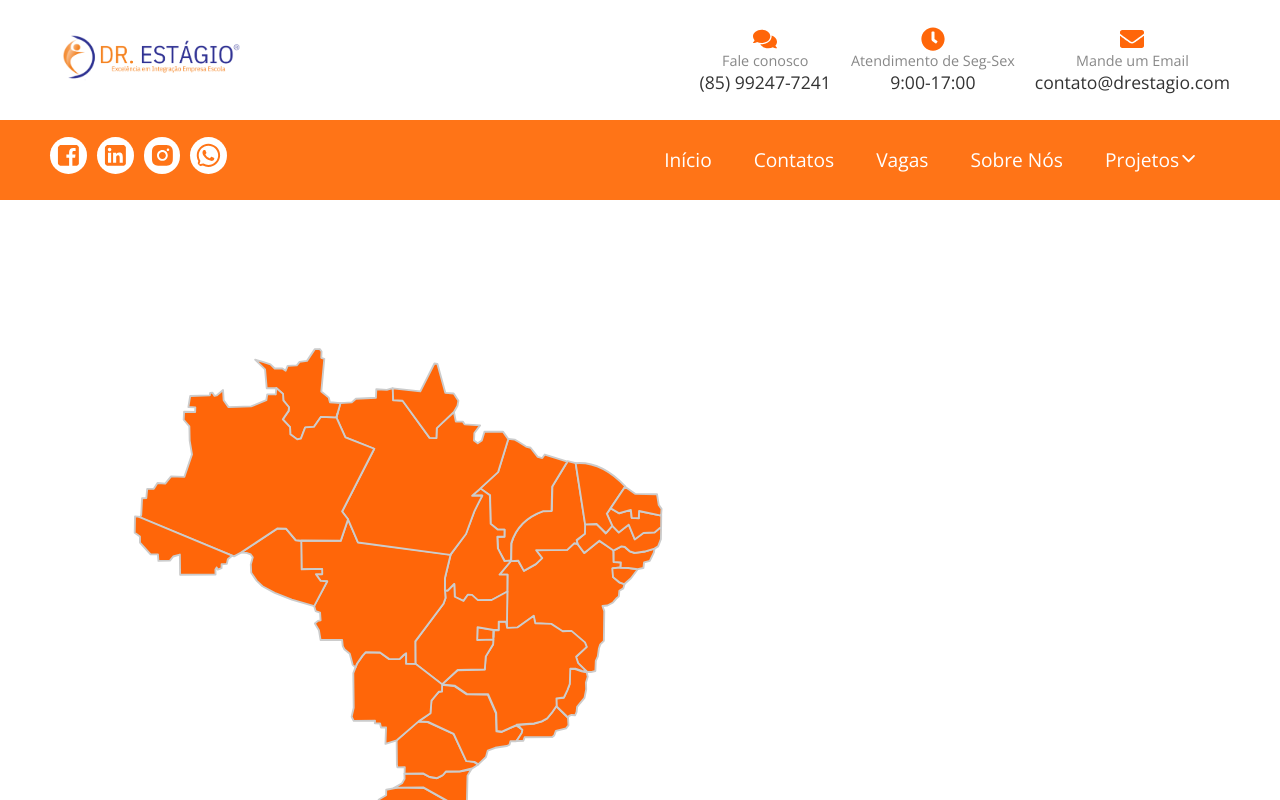
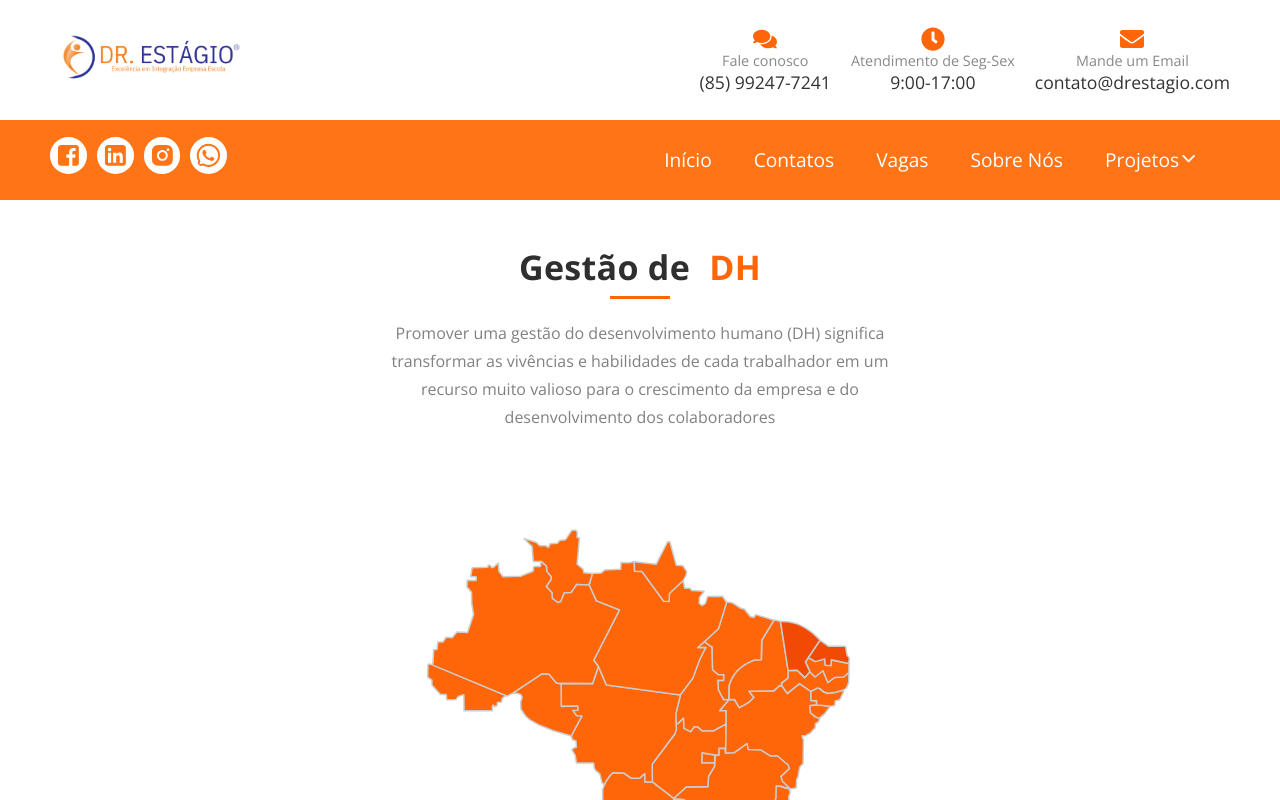
Before and after one commit to GaelBaptista/drestagio, a React (Vite) app: page /projects/mais in a window 1280 px wide. Shown: the top 800 px of the page. Built offline with nearby package versions, Linux system fonts and the light colour scheme.

Commit message:
SVgsAtualiado

```diff
--- a/src/routes/Contact/map/Map.tsx
+++ b/src/routes/Contact/map/Map.tsx
@@ -1,6 +1,7 @@
 import { useState } from "react";
 import './map.css'
-
+import IMG from './asset/ImgCE.png'
+import ImgRN from './asset/ImgRN.png'
 
 export function Map () {
 
@@ -12,59 +13,79 @@
   const renderCityList = () => {
     if (selectedState === 'Ceará') {
       return (
-        <ul>
+
+        <ul >
           <li>Fortaleza</li>
           <li>Pacajus</li>
           <li>Horizonte</li>
           <li>Chorozinho</li>
+          <div className="image-panel">
+            <img src={IMG} alt="Imagem" />
+          </div>
         </ul>
+
+
       );
     } else if (selectedState === 'Rio Grande do Norte') {
       return (
-        <ul>
+
+        <ul >
           <li>Natal</li>
           <li>Mossoró</li>
           <li>Parnamirim</li>
           <li>Ceará-Mirim</li>
+          <div className="image-panel">
+            <img src={ImgRN} alt="Imagem" />
+          </div>
         </ul>
+
       );
     }
     return null;
   };
 
   return (
+    <section className="sectionMapSVG">
+      <div className="section-head ">
+          <h4><span>Gestão de </span> DH</h4>
+          <p className='gestaodh'>Promover uma gestão do desenvolvimento humano (DH) significa transformar as vivências e habilidades de
+            cada trabalhador em um recurso muito valioso para o crescimento da empresa e do desenvolvimento dos colaboradores
+
+          </p>
+        </div>
     <div className="map-container">
       {/* SVG do mapa com componentes React */}
-      <svg viewBox="0 0 640 480" xmlns="http://www.w3.org/2000/svg" width="800" height="800">
+      <svg viewBox="0 0 640 480" xmlns="http://www.w3.org/2000/svg" >
       <g className="map-region" fill="#FF6609" fill-rule="evenodd" stroke="#ccc" stroke-linejoin="round" stroke-width="1.5">
-        <path d="m328.17 460.37l-5.3472 0.7334 0.9757-4.1273 2.3378-1.4942-1.1699-8.12-2.5341-0.5198-2.7289-5.0019-0.3904-4.6122-4.0931-1.689-6.4316-0.13-6.2367-3.6378-1.3648-3.443-5.6521-3.443-8.965-1.2993 10.133-11.238 0.7788-5.0019 5.6507-7.7302 5.7488-3.4266 0.0973-4.401 10.231-1.8676 19.975 0.471 22.898 12.943 1.4615 10.799-4.3848 10.215-3.6783 2.846-3.2886 5.7692-2.3142 4.7948-11.297 6.6552-2.1376 4.1219-1.5529 6.6552-3.9447 1.5176-2.7754 3.6613z"/>
-  <path d="m367.01 412.47l-3.2459 1.1723-1.486-10.511-23.702-13.239-20.389 0.2071-3.2398 0.4019 6.6989-3.8854 2.0219-3.4956-0.1218-4.0802 15.079-0.1827 5.5296 2.9353 5.3347 0.7917 3.9706-1.9366 2.9963-3.1059 11.376-0.3775 9.2323-1.7417-3.0449 5.079-0.5176 23.388-4.6101 4.2903-1.8818 4.2903z"/>
-  <path d="m377.65 374.77l1.9988-1.2062 2.7799-1.7346-3.4692-2.4698-6.0424-0.8156-10.086-21.401-20.746-9.4542-7.8804-0.448-16.887 14.991 0.2068 19.586 0.3905 2.1252 5.9046-0.2642-0.1609 5.2498 15.094-0.0804 4.4341 2.4928 6.456 1.2062 4.6984-2.5215 2.4928-2.8891 10.867-0.0804 9.9481-2.286z"/>
-  <path d="m379.53 369.49l3.0901 1.9701 6.1687-5.8184 1.39-5.0832 5.985-2.3262 9.1096-1.4072 2.309-1.0396 0.8386-2.8776 4.5146 0.0632 4.6984-6.5536 0.471-2.6938-5.043-3.429-6.881 3.004-4.8592 2.2688-4.124-0.4882-0.448-14.457-6.5134-15.008-16.806-0.1206-10.006-6.7374-10.189-0.8558 0.2872 5.2096-2.4698 0.2469-5.962 7.0476-0.8156 10.172-9.4542 6.4962 7.6392 0.4308 20.505 9.6208 10.029 21.752 6.5363 0.6146z"/>
-  <path d="m413.31 352.9l4.1664-6.6563 0.4114-2.4475-4.735-3.7341 4.8226-0.4258 9.0499-0.6096 6.1092-1.7123 4.455-2.4476 3.7198-4.4693 3.7198-5.3883 9.4175 9.3156 0.3332 5.8701-1.907 2.5502-8.1561 1.9988-1.3556 3.653-1.5393 1.2636-22.125 0.1608-0.9879 2.734-5.3991 0.3446z"/>
-  <path d="m454.41 334.01l0.8977-1.2967 1.9202-0.7481 2.9175 0.2494 1.1221-2.7431 0.4239-3.94 2.0947-2.6931 3.7903-4.5883 1.3965-6.8825-0.1994-5.2866 1.3964-4.688-0.798-3.4911-3.9898-0.8977-5.2866-1.7954h-4.0896l-0.399 12.169-1.8952 4.9874-2.7928 5.885-5.9847 0.6982 0.1994 5.8851 9.2764 9.1766z"/>
-  <path d="m472.66 297.64l-3.3086-0.2545-7.0147-6.633-1.6702-5.106 8.51-7.9056-1.4157-3.5789-10.832-9.1781-7.0148 0.2386-9.0508-5.8695-12.868-0.5249-1.1612-5.8695-12.868 9.1463-8.5418 0.4931 0.6204-42.773-6.5058-0.0159 9.2735-11.214 5.7104-0.0159 4.7998 8.0129 9.381-5.2213 4.7998-4.9668-5.0309-6.4427 25.255-0.08 5.6583-5.1701 2.6042 0.429 5.4038 7.3006 12.021-9.7512 11.257 7.3006 0.2938 9.5658 5.6383 0.4036-0.2153 3.9666-6.0689 0.6581 0.0392 6.7662 4.8748 4.4756 4.3658 1.4216-0.9177 3.4545-3.2082 1.9274-0.4087 4.4725-2.1902 1.9274-2.4447 2.9455-4.4807 2.4364-3.9717 0.4004 1.4441 4.1221-0.3373 23.719-2.8825 2.8496-1.101 3.3586-0.8463 6.1582-1.61 3.6131-0.3374 8.1942-3.6459 0.8135z"/>
-  <path d="m398.87 257.48l6.1843-0.0702 0.5919 4.9291 8.5599-0.4774 12.857-9.1738 1.1595 5.8999 12.857 0.5115 9.0715 5.8658 7.0253-0.2387 10.811 9.1738 1.4323 3.5809-8.5258 7.912 1.6711 5.1155 7.0253 6.8718-3.9901-0.6309-5.286-1.8075h-4.0924l-0.3751 12.175-1.9098 4.9791-2.7965 5.8999-5.968 0.6821 0.1535 5.9851-3.8026 5.4736-3.7172 4.4676-4.4335 2.4554-6.1045 1.7051-9.0715 0.6139-4.8086 0.4092 2.8306 2.2508-2.9329-2.0121-6.8889 3.0011-4.8427 2.2849-4.1265-0.4774-0.4434-14.46-6.5137-15.006-16.813-0.1364-9.9923-6.7525-10.197-0.8526 12.564-11.435 21.73-0.5543 0.7723-10.386 5.9219-9.6617 0.4138-11.456 3.9822 0.0424 0.0173-6.6979z"/>
-  <path d="m504.77 222.65l-5.4451 4.7099-3.7909-1.5393-5.0775-4.1125-0.6662-7.0533 6.6857-0.6203 5.7667 0.2987 7.7885 1.2177-5.2613 7.0993z"/>
-  <path d="m502.61 214.39l7.5575 0.9727 4.5649-0.9291 0.5251-4.4841 4.5649-1.2523 3.2722-6.7463 0.5251-3.0298-8.5238 2.6258-8.039 0.8483-3.3883-1.2877-2.5804-2.2572-1.934-1.934-2.2572 0.1666-3.2267 1.9441-2.742 1.2978 0.0051 9.2156 5.7774 0.3238-0.2013 4.202 6.1006 0.3238z"/>
-  <path d="m523.58 198.88l2.9086-1.7775 2.2433-5.8488 0.1427-9.8885-5.1898 4.3313-8.9064 0.4532-6.9672 5.1393-4.8666-11.828-7.9368 6.2704-5.1897-5.364-5.3224 6.3726-7.0998-7.524-9.5237 0.2323-0.1515 7.6654-6.2919 5.4031 0.6565 2.6561 5.3425 7.1806 12.129-9.7862 11.16 7.827 6.4736-3.3227 2.7571 0.5555 4.0498 3.4641 3.8882 1.2018 7.7663-1.0604 7.928-2.3531z"/>
-  <path d="m511.01 174.54l0.0865-5.6258 17.893 3.6437-0.1138 9.0965-5.1899 4.3313-8.9062 0.4532-6.9673 5.1393-4.8666-11.828-7.9368 6.2704-5.1898-5.364-4.429-9.7208 3.2702-4.319 6.3588 3.9772 9.789-2.9031 0.5829 6.6362 5.6189 0.2124z"/>
-  <path d="m414.65 208.59l-5.6642 0.262 0.1953-14.283c3.7538-13.331 13.106-21.454 25.713-25.932l6.5746-0.1546 0.4557-19.423 12.238-20.147 6.3794 1.5948 7.5511 48.464-0.1302 8.1044-6.6398 4.9798 0.7812 3.2873-2.6038-0.8055-5.7285 5.3134-24.866 0.3662 4.8496 6.2756-5.045 4.8436-9.6016 5.3643-4.4582-8.1097z"/>
-  <path d="m392.09 156.26l0.3421 22.946 5.5028 4.3929 5.6971 0.1821-0.1216 5.5392-5.5973 0.2406 0.5249 9.7831 5.4721 9.5537 4.8426-0.3143 0.1953-13.694c3.7538-13.331 13.106-21.454 25.713-25.932l6.5747-0.1546 0.4557-19.423 12.238-20.147-18.108-5.5858-2.0231 2.8024-3.6284-0.9174-5.7192-7.3561-3.6712-0.9273-6.0647-3.8732-2.9347-1.6638-5.1985-0.6461-8.1445 26.419-14.589 13.347 8.2421 5.4298z"/>
-  <path d="m385.78 156.4h-8.0809l6.4905-5.7598 7.694 5.5879 0.6448 22.781 5.8027 4.7282 5.287-0.086-0.043 5.7598-5.7168-0.086 0.446 9.4026 5.2601 10.09 5.5046-0.3976-9.4268 11.294 6.2917-0.0537-0.0698 13.701-12.621 6.8236-11.056 0.1008-4.6939-4.1976-3.3185-0.0712-3.4904 4.9149-6.929-3.3379-0.3956-10.215-5.3817 5.4307-2.0331-0.2757 0.03-10.076 4.5004-18.673 12.258-16.79 6.756-18.337 4.005-8.0209 2.2856-4.2383z"/>
-  <path d="m394.62 271.81l0.2054-7.7469-12.862-2.1467-0.3174 10.248 12.974-0.3547z"/>
-  <path d="m356.45 238.37l-0.4219-5.9995 2.0462 0.2728 5.3883-5.4224 0.3751 10.197 6.9571 3.3421 3.4785-4.9109 3.308 0.0682 4.7063 4.1947 11.05-0.1023 12.584-6.8207-0.3752 27.283-0.4092-3.2398-6.1727 0.0682-0.0341 6.7184-3.956-0.0682-0.2046 5.6612 0.1364-5.7294-12.857-2.1485-0.3069 10.265 12.925-0.341-0.1364 3.7514-5.8999 9.6853-0.7844 10.368-21.724 0.5457-12.55 11.459-21.216-16.405-0.1062-17.917 22.548-30.138 1.6508-4.6362z"/>
-  <path d="m353.68 307.5l-0.0682 5.6271-2.4554 0.2387-5.9681 7.0595-0.8185 10.163-9.4467 6.5137-17.495 15.142-9.062 2.8398 0.4731-13.038-4.0559-0.0554-0.7347-3.2256-4.2069-0.0554 0.1612-2.0764-17.049 0.0371-1.6504-3.2841 1.6708-7.2092-0.3373-27.684 3.0544-7.7334 4.413-6.2238 2.6014-2.7516 11.358 0.2678 7.403 5.2806 8.1578-0.0031 3.6289-3.4754 1.6998-1.2085 0.0391 8.3023 7.4757 0.1494 21.212 16.404z"/>
-  <path d="m252.52 248.83l-1.3106-4.1771 10.468-19.484-5.2671-0.3438-3.8254-5.306 5.074-0.1601-0.0951-4.1363-16.398 0.0387-0.2939-22.824 31.715 0.2375 5.8693-17.258 7.8573 18.329 74.146 10.007-4.5016 18.689-0.0341 10.06h0.068146l0.4092 5.8658-1.6369 4.604-22.542 30.148 0.1023 17.938 0.0341 0.0341-7.4004-0.1705-0.0341-8.2871-1.7051 1.1936-3.615 3.4786h-8.1848l-7.4005-5.286-11.356-0.2728-2.5919 2.7624-4.3994 6.2409-1.2719 3.1401-2.2548-2.0296-2.3263-8.9349-4.2952-3.5177-1.313-2.5237-0.5177-4.9094-17.218 0.0609-1.3366-7.9192-3.2591-5.3378 2.4676-2.0846 2.1207-0.3665-0.415-6.2798-3.5324-1.2191z"/>
-  <path d="m301.05 71.424l8.4478 0.4331 4.6867-1.3455 0.3272 9.425 7.5076 0.4496 21.612 29.684 5.456 0.1932 0.3272-8.013 13.662-12.885 1.6094 7.8864 5.5721 0.0505 1.4034 2.1795 12.408 0.818-4.5765 6.1302-0.2812 6.0031 2.9896 2.122 3.2408-2.203 2.1357-6.931 14.762-0.1324 4.3046 6.0195-8.1508 26.396-14.596 13.368 0.0682 0.0682-6.2068 5.4906h8.0826l-2.285 4.263-3.9901 8.0143-6.7525 18.314-12.584 16.694-73.868-9.9411-7.8438-18.314-4.8401-6.3362 25.726-50.245-23.079-9.0933-7.2229-15.933 3.2311-11.598 9.1292-0.5711 3.2311-2.8791 16.053-0.8275 0.3038-6.7534z"/>
-  <path d="m314.22 70.734l0.3272 9.425 7.5076 0.4496 21.612 29.684 5.456 0.1931 0.3273-8.0129 13.662-12.885 2.8758-5.042 0.7385-3.9663-3.7927-5.7677-6.6889-0.5545-6.3028-23.145-2.3963-0.2834-11.278 22.307-22.048-2.4015z"/>
-  <path d="m255.88 39.325l-4.0122-0.0197-6.2767 9.3838-5.9566 0.839-2.2019 2.7458-7.3307 0.4107-1.5621 3.8622-2.5831-1.7536-6.1978 0.0083-3.3899-3.3101-6.1978-2.0338-6.0804-1.721 7.9591 7.7238 1.3222 15.126 7.6694-0.1112 5.372 4.7389 0.2668 5.2494 4.5324 5.4424-0.3176 2.8897-4.6571 6.7187 5.8087 6.2082 0.1929 5.6976 5.5534 4.1661 3.0008-0.684 3.3667-8.85 6.9403-0.4262 5.664-8.0842 12.27 0.6281 3.3863-11.679-8.4509-0.6478-0.9848-3.7256-5.9232-4.8939 2.3762-26.208-2.3963-0.7939 0.2088-5.0059-1.3711-1.891z"/>
-  <path d="m233.45 239.68l17.909 5.2323 10.468-19.876-5.2671-0.3438-3.8254-5.306 5.074-0.1601-0.0951-4.1363-16.398 0.431-0.2939-22.824-4.4144-0.4805-7.804-9.2412-7.0032-0.032-29.025 19.187 4.4082 0.1682 3.4187 1.2734 1.6169 2.2745-1.5863 5.6779 0.3445 6.6743 4.4696 6.524 4.5231 4.2381 9.7952 5.3318 13.685 5.3875z"/>
-  <path d="m220.6 75.535l0.4297-5.13 5.3883 4.7063 0.2728 5.2519 4.5016 5.4565-0.3069 2.8988-4.6381 6.7184 5.7976 6.2068 0.2046 5.6953 5.5248 4.1606 3.0011-0.6821 3.3763-8.8669 6.9571-0.4092 5.6612-8.0825 12.277 0.6139 0.8867-3.0693-0.8185 2.967 7.1958 15.926 23.088 9.1056-25.714 50.234 4.7404 6.2068-5.8317 17.154-31.716-0.2387v0.23872l-4.2629-0.4774-7.8097-9.242-6.9912-0.0341-29.056 19.2-5.5467 3.0413-75.419-30.95 1.1977-2.0844 0.6582-13.415 3.4029-0.1262 0.7051-7.4102 5.2913-0.1262 2.9415-4.6178 6.1788 0.508 4.7146-5.8081 10.65 0.3968 6.0635-17.948-1.8563-11.029-0.2377-11.299-4.5541-5.3638 0.3018-6.4429 8.8766 0.2382 0.1227-3.7422-5.5425-0.2351 1.4716-8.868 15.656-0.418 0.2786-2.0367 1.8973-0.1483 1.6275 2.5495 1.6614-0.3684 5.1338-4.2852 0.483 8.1723 3.9036 5.449 18.086-0.5396 12.142-4.9511 0.7411-4.6544 6.8122 0.0036v-1.5e-5z"/>
-  <path d="m110.46 173.27l1.7596 0.6399 73.425 30.674-3.3593 2.8394-0.7998 3.6392-4.1991 0.3149-0.04 3.1943-3.0793 1.1148-0.8398-1.7646-0.9998 1.5947 0.12 4.1541-28.354 0.155-0.2099-16.198-5.3289 1.5584-2.6095 3.3181-9.2105 0.2296-0.4124-5.2092-5.8513-0.0903-8.5013-9.3806-0.0231-4.9015-4.1822-2.9819 0.2284-13.009 2.4679 0.1087z"/>
+        <path className="estado" d="m328.17 460.37l-5.3472 0.7334 0.9757-4.1273 2.3378-1.4942-1.1699-8.12-2.5341-0.5198-2.7289-5.0019-0.3904-4.6122-4.0931-1.689-6.4316-0.13-6.2367-3.6378-1.3648-3.443-5.6521-3.443-8.965-1.2993 10.133-11.238 0.7788-5.0019 5.6507-7.7302 5.7488-3.4266 0.0973-4.401 10.231-1.8676 19.975 0.471 22.898 12.943 1.4615 10.799-4.3848 10.215-3.6783 2.846-3.2886 5.7692-2.3142 4.7948-11.297 6.6552-2.1376 4.1219-1.5529 6.6552-3.9447 1.5176-2.7754 3.6613z"/>
+  <path className="estado" d="m367.01 412.47l-3.2459 1.1723-1.486-10.511-23.702-13.239-20.389 0.2071-3.2398 0.4019 6.6989-3.8854 2.0219-3.4956-0.1218-4.0802 15.079-0.1827 5.5296 2.9353 5.3347 0.7917 3.9706-1.9366 2.9963-3.1059 11.376-0.3775 9.2323-1.7417-3.0449 5.079-0.5176 23.388-4.6101 4.2903-1.8818 4.2903z"/>
+  <path className="estado" d="m377.65 374.77l1.9988-1.2062 2.7799-1.7346-3.4692-2.4698-6.0424-0.8156-10.086-21.401-20.746-9.4542-7.8804-0.448-16.887 14.991 0.2068 19.586 0.3905 2.1252 5.9046-0.2642-0.1609 5.2498 15.094-0.0804 4.4341 2.4928 6.456 1.2062 4.6984-2.5215 2.4928-2.8891 10.867-0.0804 9.9481-2.286z"/>
+  <path className="estado"  d="m379.53 369.49l3.0901 1.9701 6.1687-5.8184 1.39-5.0832 5.985-2.3262 9.1096-1.4072 2.309-1.0396 0.8386-2.8776 4.5146 0.0632 4.6984-6.5536 0.471-2.6938-5.043-3.429-6.881 3.004-4.8592 2.2688-4.124-0.4882-0.448-14.457-6.5134-15.008-16.806-0.1206-10.006-6.7374-10.189-0.8558 0.2872 5.2096-2.4698 0.2469-5.962 7.0476-0.8156 10.172-9.4542 6.4962 7.6392 0.4308 20.505 9.6208 10.029 21.752 6.5363 0.6146z"/>
+  <path className="estado" d="m379.53 369.49l3.0901 1.9701 6.1687-5.8184 1.39-5.0832 5.985-2.3262 9.1096-1.4072 2.309-1.0396 0.8386-2.8776 4.5146 0.0632 4.6984-6.5536 0.471-2.6938-5.043-3.429-6.881 3.004-4.8592 2.2688-4.124-0.4882-0.448-14.457-6.5134-15.008-16.806-0.1206-10.006-6.7374-10.189-0.8558 0.2872 5.2096-2.4698 0.2469-5.962 7.0476-0.8156 10.172-9.4542 6.4962 7.6392 0.4308 20.505 9.6208 10.029 21.752 6.5363 0.6146z"/>
+  <path className="estado"  d="m413.31 352.9l4.1664-6.6563 0.4114-2.4475-4.735-3.7341 4.8226-0.4258 9.0499-0.6096 6.1092-1.7123 4.455-2.4476 3.7198-4.4693 3.7198-5.3883 9.4175 9.3156 0.3332 5.8701-1.907 2.5502-8.1561 1.9988-1.3556 3.653-1.5393 1.2636-22.125 0.1608-0.9879 2.734-5.3991 0.3446z"/>
+  <path  className="estado"      d="m472.66 297.64l-3.3086-0.2545-7.0147-6.633-1.6702-5.106 8.51-7.9056-1.4157-3.5789-10.832-9.1781-7.0148 0.2386-9.0508-5.8695-12.868-0.5249-1.1612-5.8695-12.868 9.1463-8.5418 0.4931 0.6204-42.773-6.5058-0.0159 9.2735-11.214 5.7104-0.0159 4.7998 8.0129 9.381-5.2213 4.7998-4.9668-5.0309-6.4427 25.255-0.08 5.6583-5.1701 2.6042 0.429 5.4038 7.3006 12.021-9.7512 11.257 7.3006 0.2938 9.5658 5.6383 0.4036-0.2153 3.9666-6.0689 0.6581 0.0392 6.7662 4.8748 4.4756 4.3658 1.4216-0.9177 3.4545-3.2082 1.9274-0.4087 4.4725-2.1902 1.9274-2.4447 2.9455-4.4807 2.4364-3.9717 0.4004 1.4441 4.1221-0.3373 23.719-2.8825 2.8496-1.101 3.3586-0.8463 6.1582-1.61 3.6131-0.3374 8.1942-3.6459 0.8135z"/>
+  <path className="estado"     d="m454.41 334.01l0.8977-1.2967 1.9202-0.7481 2.9175 0.2494 1.1221-2.7431 0.4239-3.94 2.0947-2.6931 3.7903-4.5883 1.3965-6.8825-0.1994-5.2866 1.3964-4.688-0.798-3.4911-3.9898-0.8977-5.2866-1.7954h-4.0896l-0.399 12.169-1.8952 4.9874-2.7928 5.885-5.9847 0.6982 0.1994 5.8851 9.2764 9.1766z"/>
+  <path  className="estado"    d="m398.87 257.48l6.1843-0.0702 0.5919 4.9291 8.5599-0.4774 12.857-9.1738 1.1595 5.8999 12.857 0.5115 9.0715 5.8658 7.0253-0.2387 10.811 9.1738 1.4323 3.5809-8.5258 7.912 1.6711 5.1155 7.0253 6.8718-3.9901-0.6309-5.286-1.8075h-4.0924l-0.3751 12.175-1.9098 4.9791-2.7965 5.8999-5.968 0.6821 0.1535 5.9851-3.8026 5.4736-3.7172 4.4676-4.4335 2.4554-6.1045 1.7051-9.0715 0.6139-4.8086 0.4092 2.8306 2.2508-2.9329-2.0121-6.8889 3.0011-4.8427 2.2849-4.1265-0.4774-0.4434-14.46-6.5137-15.006-16.813-0.1364-9.9923-6.7525-10.197-0.8526 12.564-11.435 21.73-0.5543 0.7723-10.386 5.9219-9.6617 0.4138-11.456 3.9822 0.0424 0.0173-6.6979z"/>
+  <path  className="estado"    d="m504.77 222.65l-5.4451 4.7099-3.7909-1.5393-5.0775-4.1125-0.6662-7.0533 6.6857-0.6203 5.7667 0.2987 7.7885 1.2177-5.2613 7.0993z"/>
+  <path className="estado"     d="m502.61 214.39l7.5575 0.9727 4.5649-0.9291 0.5251-4.4841 4.5649-1.2523 3.2722-6.7463 0.5251-3.0298-8.5238 2.6258-8.039 0.8483-3.3883-1.2877-2.5804-2.2572-1.934-1.934-2.2572 0.1666-3.2267 1.9441-2.742 1.2978 0.0051 9.2156 5.7774 0.3238-0.2013 4.202 6.1006 0.3238z"/>
+  <path className="estado"     d="m523.58 198.88l2.9086-1.7775 2.2433-5.8488 0.1427-9.8885-5.1898 4.3313-8.9064 0.4532-6.9672 5.1393-4.8666-11.828-7.9368 6.2704-5.1897-5.364-5.3224 6.3726-7.0998-7.524-9.5237 0.2323-0.1515 7.6654-6.2919 5.4031 0.6565 2.6561 5.3425 7.1806 12.129-9.7862 11.16 7.827 6.4736-3.3227 2.7571 0.5555 4.0498 3.4641 3.8882 1.2018 7.7663-1.0604 7.928-2.3531z"/>
+  <path  className="estado"    d="m511.01 174.54l0.0865-5.6258 17.893 3.6437-0.1138 9.0965-5.1899 4.3313-8.9062 0.4532-6.9673 5.1393-4.8666-11.828-7.9368 6.2704-5.1898-5.364-4.429-9.7208 3.2702-4.319 6.3588 3.9772 9.789-2.9031 0.5829 6.6362 5.6189 0.2124z"/>
+  <path className="estado"     d="m414.65 208.59l-5.6642 0.262 0.1953-14.283c3.7538-13.331 13.106-21.454 25.713-25.932l6.5746-0.1546 0.4557-19.423 12.238-20.147 6.3794 1.5948 7.5511 48.464-0.1302 8.1044-6.6398 4.9798 0.7812 3.2873-2.6038-0.8055-5.7285 5.3134-24.866 0.3662 4.8496 6.2756-5.045 4.8436-9.6016 5.3643-4.4582-8.1097z"/>
+  <path className="estado"     d="m392.09 156.26l0.3421 22.946 5.5028 4.3929 5.6971 0.1821-0.1216 5.5392-5.5973 0.2406 0.5249 9.7831 5.4721 9.5537 4.8426-0.3143 0.1953-13.694c3.7538-13.331 13.106-21.454 25.713-25.932l6.5747-0.1546 0.4557-19.423 12.238-20.147-18.108-5.5858-2.0231 2.8024-3.6284-0.9174-5.7192-7.3561-3.6712-0.9273-6.0647-3.8732-2.9347-1.6638-5.1985-0.6461-8.1445 26.419-14.589 13.347 8.2421 5.4298z"/>
+  <path  className="estado"    d="m385.78 156.4h-8.0809l6.4905-5.7598 7.694 5.5879 0.6448 22.781 5.8027 4.7282 5.287-0.086-0.043 5.7598-5.7168-0.086 0.446 9.4026 5.2601 10.09 5.5046-0.3976-9.4268 11.294 6.2917-0.0537-0.0698 13.701-12.621 6.8236-11.056 0.1008-4.6939-4.1976-3.3185-0.0712-3.4904 4.9149-6.929-3.3379-0.3956-10.215-5.3817 5.4307-2.0331-0.2757 0.03-10.076 4.5004-18.673 12.258-16.79 6.756-18.337 4.005-8.0209 2.2856-4.2383z"/>
+  <path className="estado"     d="m394.62 271.81l0.2054-7.7469-12.862-2.1467-0.3174 10.248 12.974-0.3547z"/>
+  <path  className="estado"    d="m356.45 238.37l-0.4219-5.9995 2.0462 0.2728 5.3883-5.4224 0.3751 10.197 6.9571 3.3421 3.4785-4.9109 3.308 0.0682 4.7063 4.1947 11.05-0.1023 12.584-6.8207-0.3752 27.283-0.4092-3.2398-6.1727 0.0682-0.0341 6.7184-3.956-0.0682-0.2046 5.6612 0.1364-5.7294-12.857-2.1485-0.3069 10.265 12.925-0.341-0.1364 3.7514-5.8999 9.6853-0.7844 10.368-21.724 0.5457-12.55 11.459-21.216-16.405-0.1062-17.917 22.548-30.138 1.6508-4.6362z"/>
+  <path className="estado"     d="m353.68 307.5l-0.0682 5.6271-2.4554 0.2387-5.9681 7.0595-0.8185 10.163-9.4467 6.5137-17.495 15.142-9.062 2.8398 0.4731-13.038-4.0559-0.0554-0.7347-3.2256-4.2069-0.0554 0.1612-2.0764-17.049 0.0371-1.6504-3.2841 1.6708-7.2092-0.3373-27.684 3.0544-7.7334 4.413-6.2238 2.6014-2.7516 11.358 0.2678 7.403 5.2806 8.1578-0.0031 3.6289-3.4754 1.6998-1.2085 0.0391 8.3023 7.4757 0.1494 21.212 16.404z"/>
+  <path className="estado"     d="m252.52 248.83l-1.3106-4.1771 10.468-19.484-5.2671-0.3438-3.8254-5.306 5.074-0.1601-0.0951-4.1363-16.398 0.0387-0.2939-22.824 31.715 0.2375 5.8693-17.258 7.8573 18.329 74.146 10.007-4.5016 18.689-0.0341 10.06h0.068146l0.4092 5.8658-1.6369 4.604-22.542 30.148 0.1023 17.938 0.0341 0.0341-7.4004-0.1705-0.0341-8.2871-1.7051 1.1936-3.615 3.4786h-8.1848l-7.4005-5.286-11.356-0.2728-2.5919 2.7624-4.3994 6.2409-1.2719 3.1401-2.2548-2.0296-2.3263-8.9349-4.2952-3.5177-1.313-2.5237-0.5177-4.9094-17.218 0.0609-1.3366-7.9192-3.2591-5.3378 2.4676-2.0846 2.1207-0.3665-0.415-6.2798-3.5324-1.2191z"/>
+  <path className="estado"     d="m301.05 71.424l8.4478 0.4331 4.6867-1.3455 0.3272 9.425 7.5076 0.4496 21.612 29.684 5.456 0.1932 0.3272-8.013 13.662-12.885 1.6094 7.8864 5.5721 0.0505 1.4034 2.1795 12.408 0.818-4.5765 6.1302-0.2812 6.0031 2.9896 2.122 3.2408-2.203 2.1357-6.931 14.762-0.1324 4.3046 6.0195-8.1508 26.396-14.596 13.368 0.0682 0.0682-6.2068 5.4906h8.0826l-2.285 4.263-3.9901 8.0143-6.7525 18.314-12.584 16.694-73.868-9.9411-7.8438-18.314-4.8401-6.3362 25.726-50.245-23.079-9.0933-7.2229-15.933 3.2311-11.598 9.1292-0.5711 3.2311-2.8791 16.053-0.8275 0.3038-6.7534z"/>
+  <path className="estado"     d="m314.22 70.734l0.3272 9.425 7.5076 0.4496 21.612 29.684 5.456 0.1931 0.3273-8.0129 13.662-12.885 2.8758-5.042 0.7385-3.9663-3.7927-5.7677-6.6889-0.5545-6.3028-23.145-2.3963-0.2834-11.278 22.307-22.048-2.4015z"/>
+  <path  className="estado"    d="m255.88 39.325l-4.0122-0.0197-6.2767 9.3838-5.9566 0.839-2.2019 2.7458-7.3307 0.4107-1.5621 3.8622-2.5831-1.7536-6.1978 0.0083-3.3899-3.3101-6.1978-2.0338-6.0804-1.721 7.9591 7.7238 1.3222 15.126 7.6694-0.1112 5.372 4.7389 0.2668 5.2494 4.5324 5.4424-0.3176 2.8897-4.6571 6.7187 5.8087 6.2082 0.1929 5.6976 5.5534 4.1661 3.0008-0.684 3.3667-8.85 6.9403-0.4262 5.664-8.0842 12.27 0.6281 3.3863-11.679-8.4509-0.6478-0.9848-3.7256-5.9232-4.8939 2.3762-26.208-2.3963-0.7939 0.2088-5.0059-1.3711-1.891z"/>
+  <path  className="estado"    d="m233.45 239.68l17.909 5.2323 10.468-19.876-5.2671-0.3438-3.8254-5.306 5.074-0.1601-0.0951-4.1363-16.398 0.431-0.2939-22.824-4.4144-0.4805-7.804-9.2412-7.0032-0.032-29.025 19.187 4.4082 0.1682 3.4187 1.2734 1.6169 2.2745-1.5863 5.6779 0.3445 6.6743 4.4696 6.524 4.5231 4.2381 9.7952 5.3318 13.685 5.3875z"/>
+  <path  className="estado"    d="m220.6 75.535l0.4297-5.13 5.3883 4.7063 0.2728 5.2519 4.5016 5.4565-0.3069 2.8988-4.6381 6.7184 5.7976 6.2068 0.2046 5.6953 5.5248 4.1606 3.0011-0.6821 3.3763-8.8669 6.9571-0.4092 5.6612-8.0825 12.277 0.6139 0.8867-3.0693-0.8185 2.967 7.1958 15.926 23.088 9.1056-25.714 50.234 4.7404 6.2068-5.8317 17.154-31.716-0.2387v0.23872l-4.2629-0.4774-7.8097-9.242-6.9912-0.0341-29.056 19.2-5.5467 3.0413-75.419-30.95 1.1977-2.0844 0.6582-13.415 3.4029-0.1262 0.7051-7.4102 5.2913-0.1262 2.9415-4.6178 6.1788 0.508 4.7146-5.8081 10.65 0.3968 6.0635-17.948-1.8563-11.029-0.2377-11.299-4.5541-5.3638 0.3018-6.4429 8.8766 0.2382 0.1227-3.7422-5.5425-0.2351 1.4716-8.868 15.656-0.418 0.2786-2.0367 1.8973-0.1483 1.6275 2.5495 1.6614-0.3684 5.1338-4.2852 0.483 8.1723 3.9036 5.449 18.086-0.5396 12.142-4.9511 0.7411-4.6544 6.8122 0.0036v-1.5e-5z"/>
+  <path  className="estado"    d="m110.46 173.27l1.7596 0.6399 73.425 30.674-3.3593 2.8394-0.7998 3.6392-4.1991 0.3149-0.04 3.1943-3.0793 1.1148-0.8398-1.7646-0.9998 1.5947 0.12 4.1541-28.354 0.155-0.2099-16.198-5.3289 1.5584-2.6095 3.3181-9.2105 0.2296-0.4124-5.2092-5.8513-0.0903-8.5013-9.3806-0.0231-4.9015-4.1822-2.9819 0.2284-13.009 2.4679 0.1087z"/>
 </g>
 
-        <g className="map-region" fill="#FF6609" fill-rule="evenodd" stroke="#ccc" stroke-linejoin="round" stroke-width="1.5">
+        <g className="map-region" fill="#F14A04" fill-rule="evenodd" stroke="#ccc" stroke-linejoin="round" stroke-width="1.5">
           <path
             className="ceara"
             d="m468.09 179.49l-7.5837-48.936c17.652-1.3399 30.226 8.5167 39.676 18.634l-14.744 21.758 4.394 9.7807-4.9799 5.7447-7.5836-7.2745-9.1784 0.293z"
@@ -72,7 +93,7 @@
           />
         </g>
 
-        <g className="map-region" fill="#FF6609" fill-rule="evenodd" stroke="#ccc" stroke-linejoin="round" stroke-width="1.5">
+        <g className="map-region" fill="#F14A04" fill-rule="evenodd" stroke="#ccc" stroke-linejoin="round" stroke-width="1.5">
           <path
             className="rioGrandeDoNorte"
             d="m528.89 172.46l0.35-5.3826-2.254-3.1694-1.3833-8.5519-17.267-0.2197-8.2834-5.8179-11.522 17.348 6.8351 3.9383 9.3087-2.7015 0.7161 6.4119 5.6633 0.2929 0.1953-5.8261 17.641 3.6779z"
@@ -84,11 +105,18 @@
 
       {/* Título e lista de cidades */}
       {selectedState && (
+
         <div className="info-panel">
-          <div className="map-title">Onde Estamos</div>
+          <div className="liSvg">
+
+
+          <div className="map-title"><h1>Atendemos</h1></div>
           <div className="city-list">{renderCityList()}</div>
+          </div>
         </div>
+
       )}
     </div>
+    </section>
   );
 }
--- a/src/routes/Contact/map/map.css
+++ b/src/routes/Contact/map/map.css
@@ -1,26 +1,65 @@
+
+.sectionMapSVG{
+  margin-top: 50px;
+}
+
 .map-container {
   position: relative;
   max-width: 100%;
+  display: flex;
+  flex-wrap: wrap;
+  justify-content: center;
+  margin-bottom: 60px;
+
 }
-
 .map-title {
   font-weight: bold;
 }
 
-.city-list {
-  margin-top: 10px;
-  list-style: none;
-  padding: 0;
+.map-container svg {
+  /* Estilos do seu SVG */
+  flex: 1;
+  max-width: 50%; /* Largura do SVG */
 }
 
 .info-panel {
+
+  padding: 10px;
+  border-radius: 5px;
   position: absolute;
   top: 10px;
   left: 10px;
-  background-color: white;
+  width: 100%; /* Largura do painel de informações */
+  z-index: 1;
+
+}
+ .liSvg {
+  margin-left: 190px;
+
+}
+.city-list {
+  list-style: none;
+  padding: 0;
+  margin: 0;
+}
+
+.image-panel {
   padding: 10px;
   border-radius: 5px;
+  position: absolute;
+  top: 10px;
+  right: 40px;
+  width: 28%; /* Largura da imagem */
+
+  z-index: 1;
 }
+
+.image-panel img {
+  width: 100%;
+   height: auto;
+  display: block;
+}
+.estado:hover,
 .rioGrandeDoNorte:hover,
 .ceara:hover{
   fill:#121242;
@@ -28,3 +67,36 @@
   transition: 0.5s;
 
 }
+@media (max-width: 1024px) {
+  .liSvg {
+    margin-left: 20px;
+
+  }
+}
+@media (max-width: 768px) {
+  .map-container {
+    flex-direction: column;
+    align-items: center;
+  }
+  .map-container svg {
+    max-width: 90%; /* Aumentando o tamanho do SVG na versão mobile */
+  }
+  .liSvg {
+    margin-left: 8px;
+
+  }
+  .info-panel,
+  .image-panel {
+    position: static;
+    width: 100%;
+    margin-top: 20px;
+  }
+
+  .info-panel {
+    background-color: transparent;
+  }
+
+  .image-panel {
+    background-color: transparent;
+  }
+}
--- a/src/routes/Vagas/Vagas.tsx
+++ b/src/routes/Vagas/Vagas.tsx
@@ -54,7 +54,7 @@
           </Slider>
       </div>
 
-      <img src="https://cdn.pixabay.com/photo/2012/04/13/13/57/scallop-32506_960_720.png" alt="" className="bg2" />
+      {/* <img src="https://cdn.pixabay.com/photo/2012/04/13/13/57/scallop-32506_960_720.png" alt="" className="bg2" /> */}
     </section>
   );
 }
```
Also changed, not shown: src/routes/Contact/map/asset/ImgCE.png (added), src/routes/Contact/map/asset/ImgRN.png (added).
